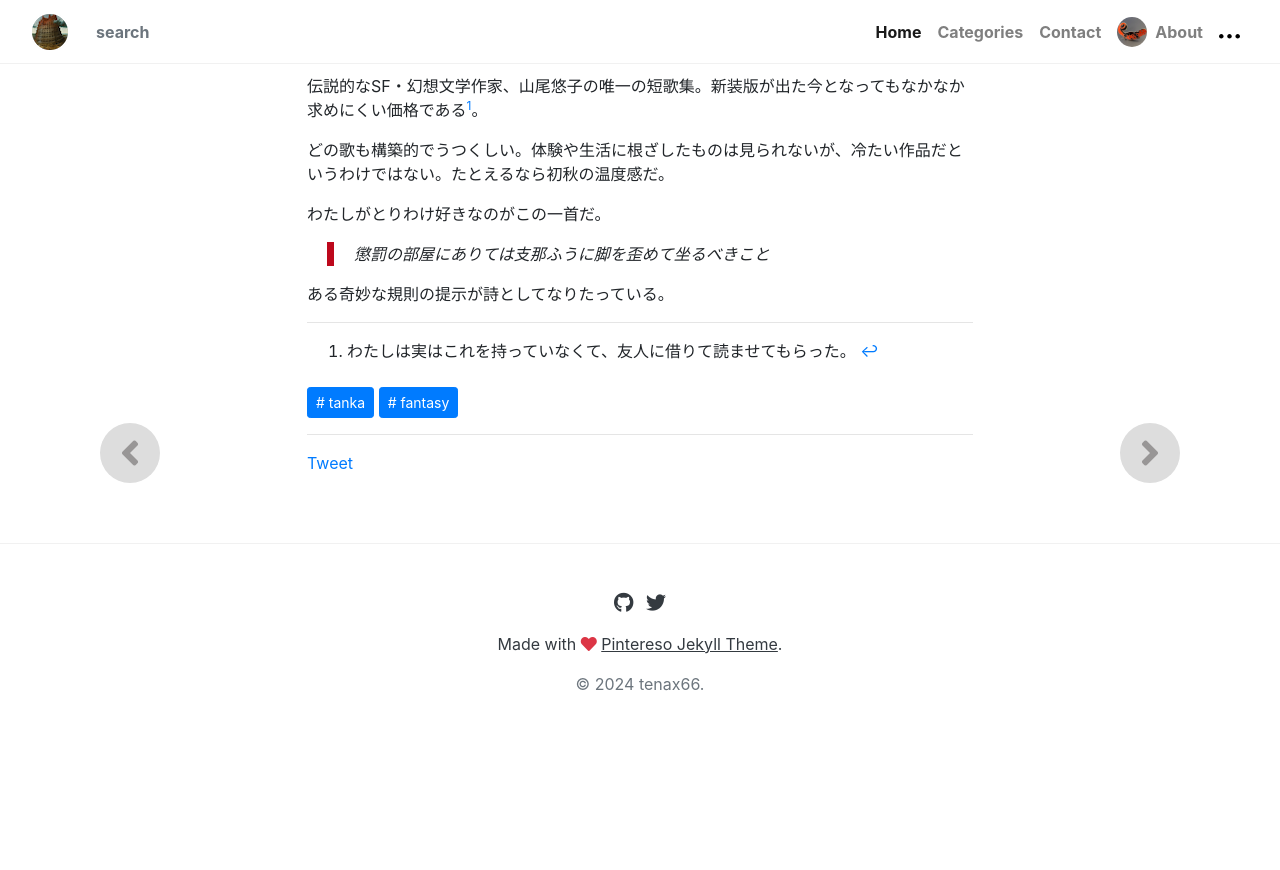
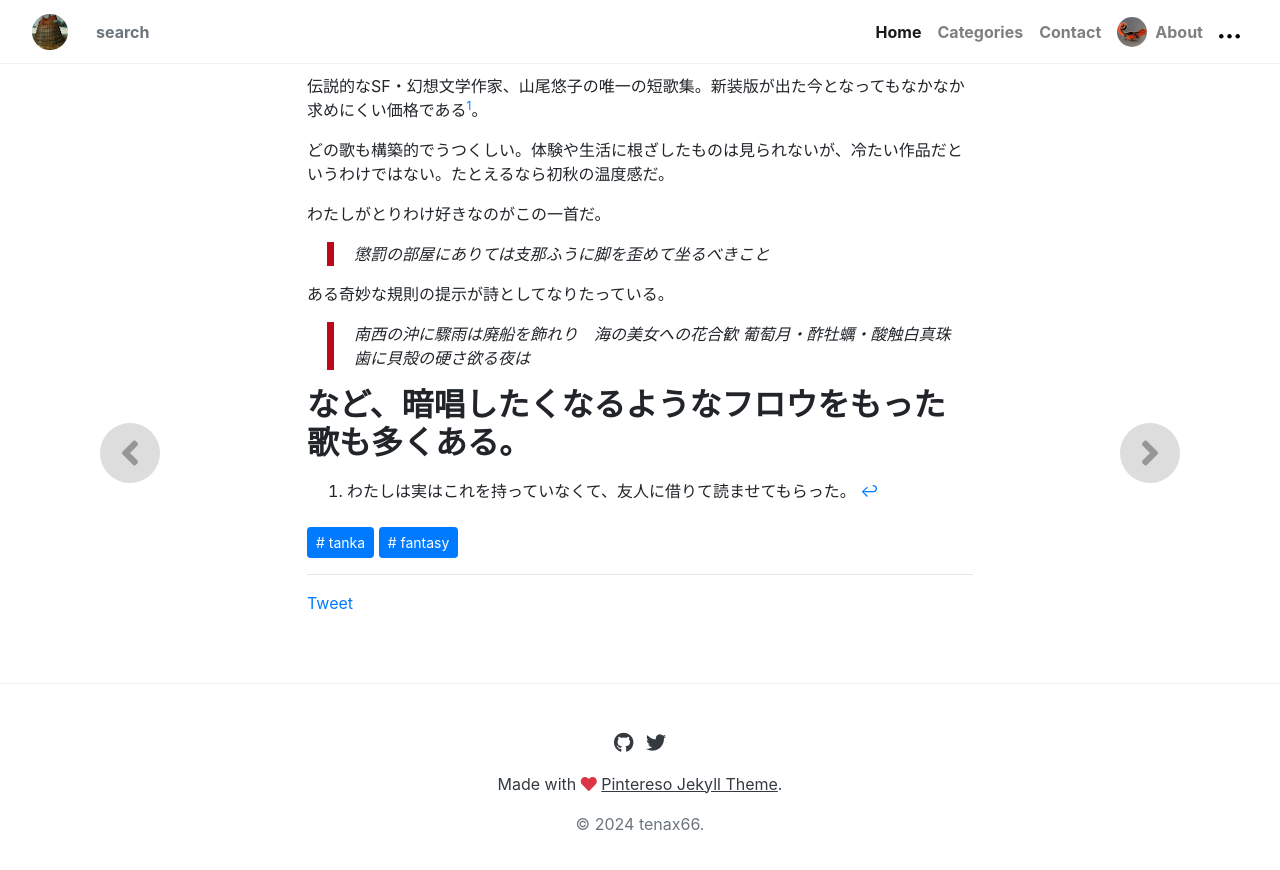
Before and after one commit to tenax66/babel, a Jekyll site: the page built from _posts/2024-02-11-sugar-cube-day.md, in a window 1280 px wide and 900 px high, scrolled down 1344 px. Shown: the top 870 px of the window. Built offline with Jekyll 4.4.1, drawn with Linux system fonts in a browser that asks for light colours; nearby versions of some CDN libraries; library files that are not in the unit come from our copies; comment, search, counter and statistics services are not loaded; before the commit the page ends 2104 px from its top, so only the background shows below that.

Commit message:
Update 2024-02-11-sugar-cube-day.md

```diff
--- a/_posts/2024-02-11-sugar-cube-day.md
+++ b/_posts/2024-02-11-sugar-cube-day.md
@@ -16,6 +16,10 @@ visit: https://amzn.to/3w9ZaJY
 
 ある奇妙な規則の提示が詩としてなりたっている。
 
+> 南西の沖に驟雨は廃船を飾れり　海の美女への花合歓
+> 葡萄月・酢牡蠣・酸触白真珠　歯に貝殻の硬さ欲る夜は
+
+など、暗唱したくなるようなフロウをもった歌も多くある。
 ---
 
 [^1]: わたしは実はこれを持っていなくて、友人に借りて読ませてもらった。
```
